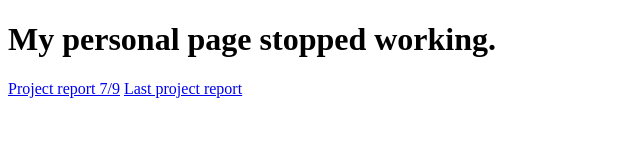
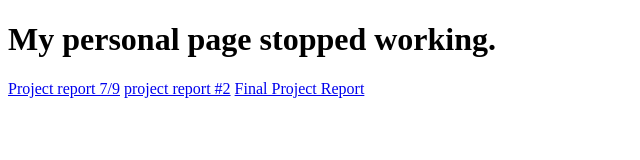
Before and after one commit to TheAllred/groupATE, a plain HTML site: page kevinsproject/index.html in a window 1280 px wide. Shown: the whole page, without its empty margins (0-640 px from the left). Drawn offline with Linux system fonts and the light colour scheme.

Commit message:
project report

```diff
--- a/kevinsproject/index.html
+++ b/kevinsproject/index.html
@@ -9,6 +9,7 @@
   <body>
     <h1>My personal page stopped working.</h1>
     <a href="report1.docx" download>Project report 7/9</a>
-    <a href="report2.docx" download>Last project report</a>
+    <a href="report2.docx" download>project report #2</a>
+    <a href="Project Report Group ATE.pdf">Final Project Report</a>
   </body>
 </html>
```
Also changed, not shown: 1 other file.
